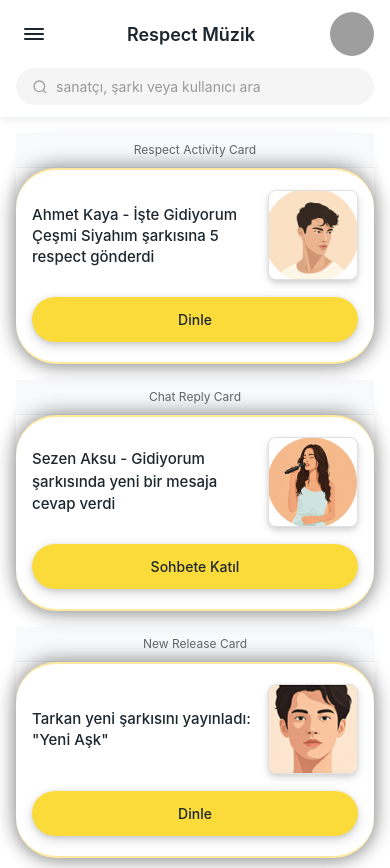
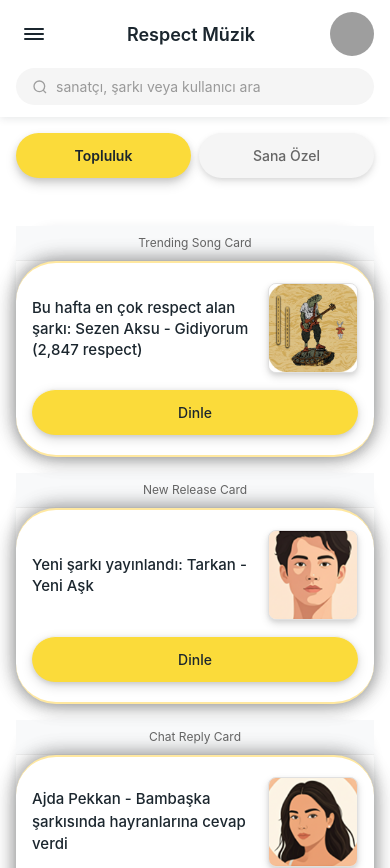
Before and after one commit to semaeryilmaz99/respect-ui-option2-mobile_web, a React (Vite) app: page / in a window 390 px wide. Shown: the top 868 px of the page. Built offline with nearby package versions, Linux system fonts and the light colour scheme; grey boxes are pictures that could not be loaded.

Commit message:
feed mobile done

```diff
--- a/src/App.css
+++ b/src/App.css
@@ -136,6 +136,44 @@
   color: #1b262e;
   border-bottom-color: #eabd87;
   font-weight: 600;
+}
+
+/* Feed Tabs Styles */
+.feed-tabs {
+  display: flex;
+  padding: 16px;
+  margin-bottom: 16px;
+  gap: 8px;
+}
+
+.tab-button {
+  flex: 1;
+  padding: 12px 16px;
+  border: none;
+  background-color: #f5f5f5;
+  color: #666;
+  font-size: 14px;
+  font-weight: 500;
+  cursor: pointer;
+  border-radius: 40px;
+  transition: all 0.3s ease;
+  box-shadow: 0 4px 8px rgba(0, 0, 0, 0.1), 0 2px 4px rgba(0, 0, 0, 0.06);
+}
+
+.tab-button.active {
+  background-color: #fbdb3a;
+  color: #1b262e;
+  font-weight: 600;
+  box-shadow: 0 6px 12px rgba(0, 0, 0, 0.15), 0 3px 6px rgba(0, 0, 0, 0.1);
+}
+
+.tab-button:hover {
+  background-color: #e8e8e8;
+  box-shadow: 0 5px 10px rgba(0, 0, 0, 0.12), 0 2px 5px rgba(0, 0, 0, 0.08);
+}
+
+.tab-button.active:hover {
+  background-color: #fbdb3a;
 }
 
 /* Feed Styles */
--- a/src/components/FeedCard.jsx
+++ b/src/components/FeedCard.jsx
@@ -15,6 +15,12 @@
         return 'Followed New Song Card'
       case 'followed-chat':
         return 'Followed Chat Card'
+      case 'trending-song':
+        return 'Trending Song Card'
+      case 'trending-artist':
+        return 'Trending Artist Card'
+      case 'respect-notification':
+        return 'Respect Notification Card'
       default:
         return 'Activity Card'
     }
--- a/src/components/FeedPage.jsx
+++ b/src/components/FeedPage.jsx
@@ -1,54 +1,102 @@
-import React from 'react'
+import React, { useState } from 'react'
 import Header from './Header'
 import FeedCard from './FeedCard'
 
 const FeedPage = () => {
-  // Sample feed data
-  const feedData = [
+  const [activeTab, setActiveTab] = useState('community')
+
+  // Topluluk sekmesi verileri
+  const communityFeedData = [
     {
-      type: 'respect-activity',
-      title: 'Ahmet Kaya - İşte Gidiyorum Çeşmi Siyahım şarkısına 5 respect gönderdi',
+      type: 'trending-song',
+      title: 'Bu hafta en çok respect alan şarkı: Sezen Aksu - Gidiyorum (2,847 respect)',
       buttonText: 'Dinle',
-      profileImage: '/src/assets/user/Image.png'
-    },
-    {
-      type: 'chat-reply',
-      title: 'Sezen Aksu - Gidiyorum şarkısında yeni bir mesaja cevap verdi',
-      buttonText: 'Sohbete Katıl',
-      profileImage: '/src/assets/artist/Image.png'
+      profileImage: '/src/assets/song/Image.png'
     },
     {
       type: 'new-release',
-      title: 'Tarkan yeni şarkısını yayınladı: "Yeni Aşk"',
+      title: 'Yeni şarkı yayınlandı: Tarkan - Yeni Aşk',
       buttonText: 'Dinle',
       profileImage: '/src/assets/artist/Image (1).png'
     },
     {
+      type: 'chat-reply',
+      title: 'Ajda Pekkan - Bambaşka şarkısında hayranlarına cevap verdi',
+      buttonText: 'Sohbete Katıl',
+      profileImage: '/src/assets/artist/Image (2).png'
+    },
+    {
+      type: 'trending-artist',
+      title: 'Bu ayın trending sanatçısı: Barış Manço (15,482 respect)',
+      buttonText: 'Profili Gör',
+      profileImage: '/src/assets/artist/Image (3).png'
+    },
+    {
+      type: 'respect-notification',
+      title: 'Kullanıcı @musiclover23 Ahmet Kaya - İşte Gidiyorum şarkısına 10 respect gönderdi',
+      buttonText: 'Profili Gör',
+      profileImage: '/src/assets/user/Image.png'
+    }
+  ]
+
+  // Sana Özel sekmesi verileri
+  const personalFeedData = [
+    {
       type: 'followed-respect',
-      title: 'Takip ettiğin kullanıcı Ajda Pekkan - Bambaşka şarkısına respect gönderdi',
+      title: 'Takip ettiğin Sezen Aksu - Gidiyorum şarkısına yeni respectler geldi (47 yeni respect)',
       buttonText: 'Dinle',
+      profileImage: '/src/assets/artist/Image.png'
+    },
+    {
+      type: 'followed-new-song',
+      title: 'Takip ettiğin sanatçı Cem Karaca yeni şarkı yayınladı: "Yeni Türkü"',
+      buttonText: 'Dinle',
+      profileImage: '/src/assets/artist/Image (4).png'
+    },
+    {
+      type: 'followed-chat',
+      title: 'Takip ettiğin Barış Manço - Gülpembe şarkısında yeni sohbet cevabı',
+      buttonText: 'Sohbete Katıl',
+      profileImage: '/src/assets/artist/Image (5).png'
+    },
+    {
+      type: 'chat-reply',
+      title: 'Ahmet Kaya - İşte Gidiyorum şarkısındaki mesajına @fan_ahmet cevap verdi',
+      buttonText: 'Sohbete Katıl',
       profileImage: '/src/assets/user/Image (1).png'
     },
     {
-      type: 'followed-new-song',
-      title: 'Barış Manço - Gülpembe şarkısını yeni keşfetti',
-      buttonText: 'Dinle',
-      profileImage: '/src/assets/user/Image (2).png'
-    },
-    {
-      type: 'followed-chat',
-      title: 'Takip ettiğin kullanıcı Cem Karaca - Tamirci Çırağı şarkısında sohbete katıldı',
-      buttonText: 'Sohbete Katıl',
-      profileImage: '/src/assets/user/Image (3).png'
+      type: 'followed-respect',
+      title: 'Takip ettiğin Ajda Pekkan sanatçısına 128 yeni respect gönderildi',
+      buttonText: 'Profili Gör',
+      profileImage: '/src/assets/artist/Image (6).png'
     }
   ]
+
+  const currentData = activeTab === 'community' ? communityFeedData : personalFeedData
 
   return (
     <div className="feed-page">
       <Header />
 
+      {/* Tab Navigation */}
+      <div className="feed-tabs">
+        <button
+          className={`tab-button ${activeTab === 'community' ? 'active' : ''}`}
+          onClick={() => setActiveTab('community')}
+        >
+          Topluluk
+        </button>
+        <button
+          className={`tab-button ${activeTab === 'personal' ? 'active' : ''}`}
+          onClick={() => setActiveTab('personal')}
+        >
+          Sana Özel
+        </button>
+      </div>
+
       <div className="feed">
-        {feedData.map((item, index) => (
+        {currentData.map((item, index) => (
           <FeedCard
             key={index}
             type={item.type}
```
Lines whose indentation alone changed are shown as unchanged.
